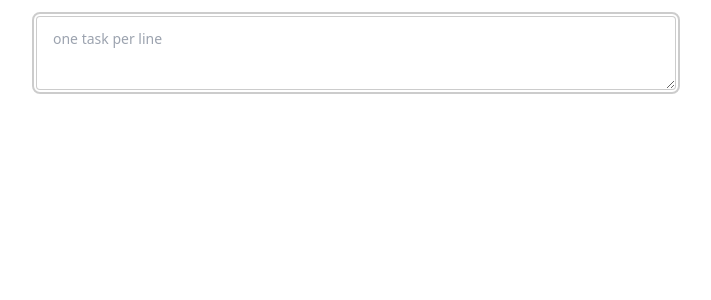
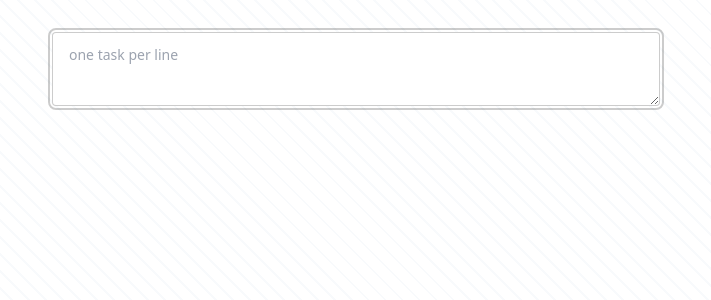
Before and after one commit to paul-louyot/todo_list, a Nuxt app: page / in a window 1280 px wide. Shown: the top 300 px of the page, without its empty margins (284-995 px from the left). Built offline with nearby package versions, Linux system fonts and the light colour scheme.

Commit message:
[skip netlify] wip

```diff
--- a/app.vue
+++ b/app.vue
@@ -1,6 +1,16 @@
 <template>
-  <div class="h-screen w-screen">
-    <TodoList/>
+  <div class="h-screen w-screen relative">
+    <div
+      class="absolute inset-0 z-0"
+      style="background-image: repeating-linear-gradient(45deg, transparent, transparent 10px, rgb(248 250 252) 10px, rgb(248 250 252) 12px)"
+    ></div>
+
+    <div class="page-content z-10 relative h-full overflow-scroll">
+      <div class="max-w-2xl mx-auto p-8 space-y-4">
+        <TodoList/>
+      </div>
+    </div>
+
     <!-- <NuxtRouteAnnouncer />
     <NuxtWelcome /> -->
   </div>
--- a/components/TodoList.vue
+++ b/components/TodoList.vue
@@ -74,8 +74,7 @@
 </script>
 
 <template>
-  <div class="max-w-2xl mx-auto p-4 space-y-4">
-    <div class="flex flex-col gap-4">
+    <div class="flex flex-col gap-4 ">
 
       <textarea class="textarea shadow rounded" :placeholder="placeholder" v-model="inputText"
       autofocus
@@ -100,7 +99,6 @@
           />
         <!-- <AppTask v-for="task in doneTasks" :key="task.id" v-model="task.done" :text="task.text"/> -->
       </TransitionGroup>
-  </div>
     </div>
 
 </template>
```
Lines whose indentation alone changed are shown as unchanged.
